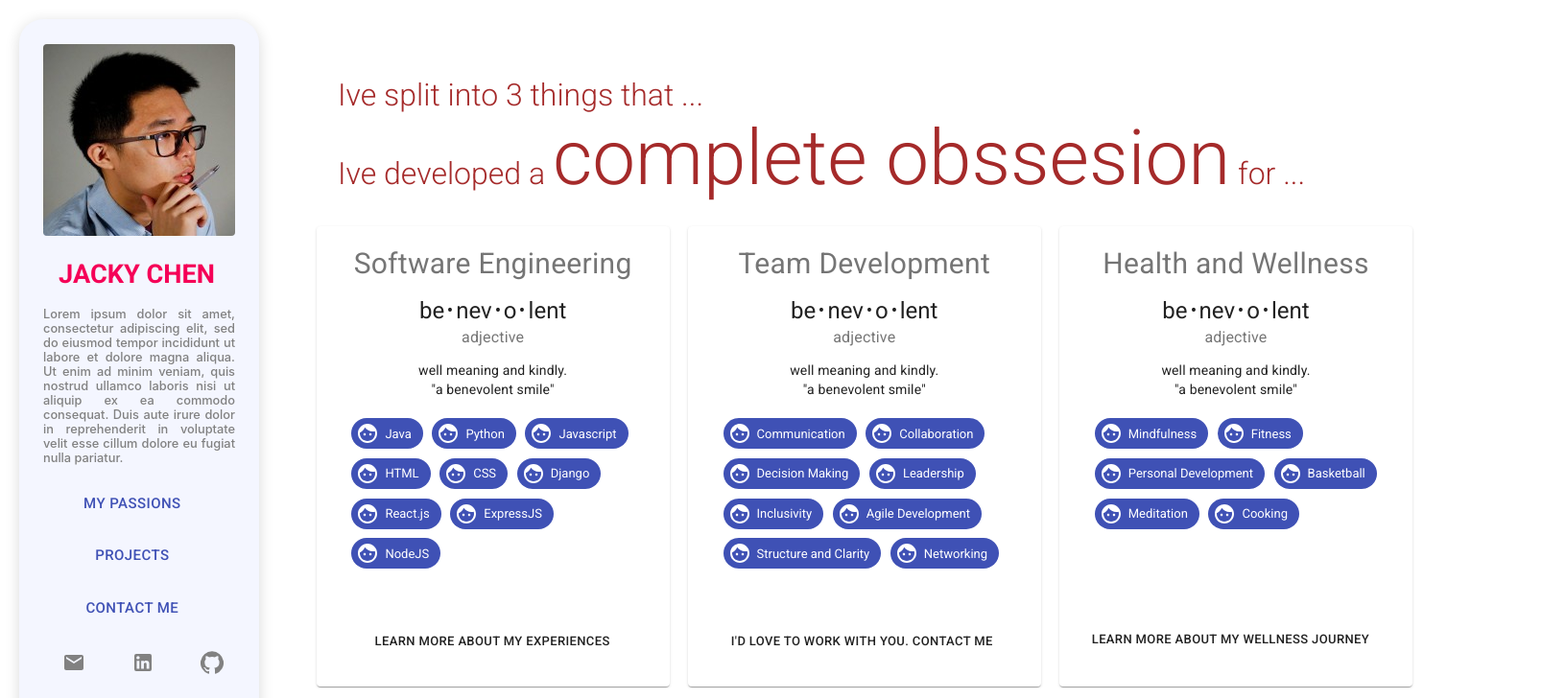
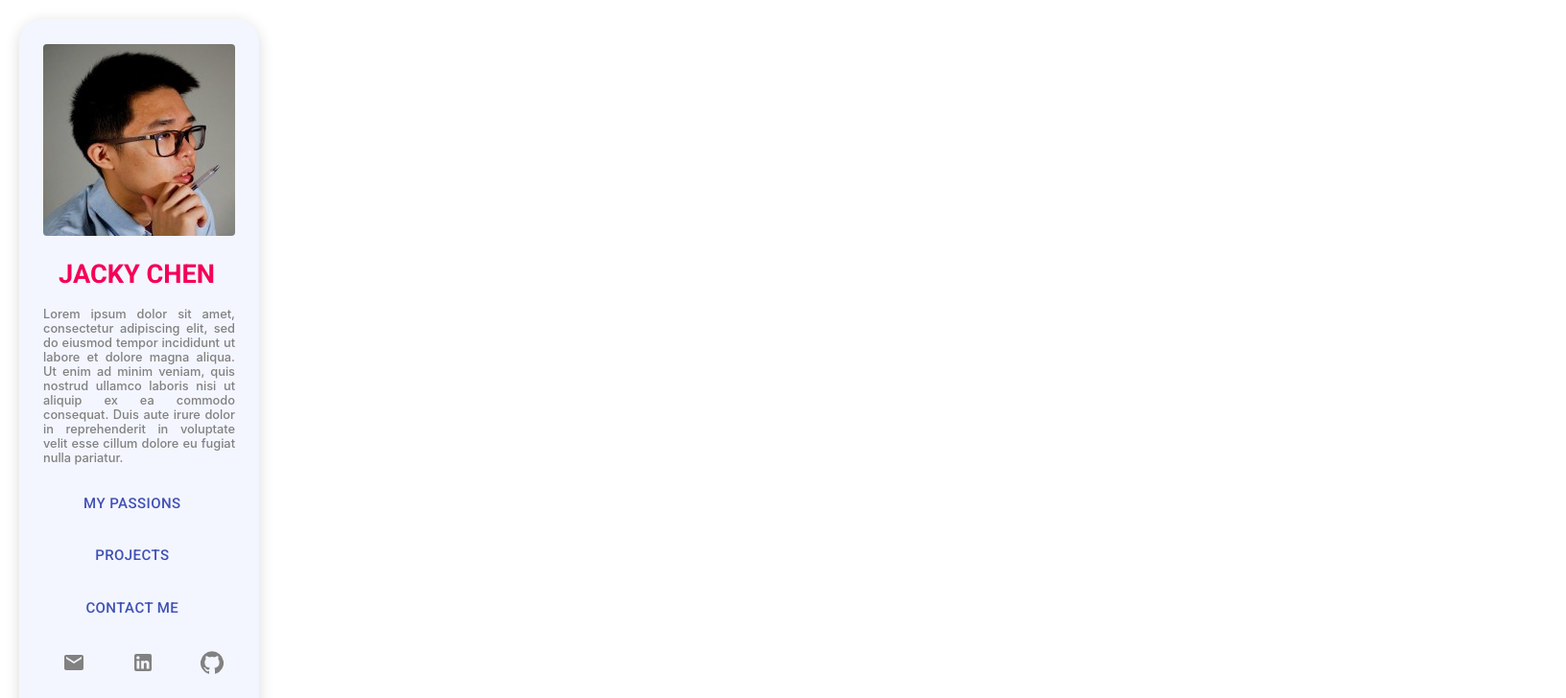
Before and after one commit to hfbgk321/portfolio_react, a React (Create React App) app: page / in a window 1280 px wide. Shown: the top 728 px of the page at 96% size, 1632 px wide, since content can reach past the window. Built offline with nearby package versions, Linux system fonts and the light colour scheme.

Commit message:
bug fixes

```diff
--- a/src/App.js
+++ b/src/App.js
@@ -106,7 +106,7 @@ export default class App extends React.Component{
       </div>
 
       <Switch>
-        <Route exact path ="/">
+        <Route exact path ="/portfolio_react">
           <Home/>
         </Route>
       <Route exact path ="/home">
```
